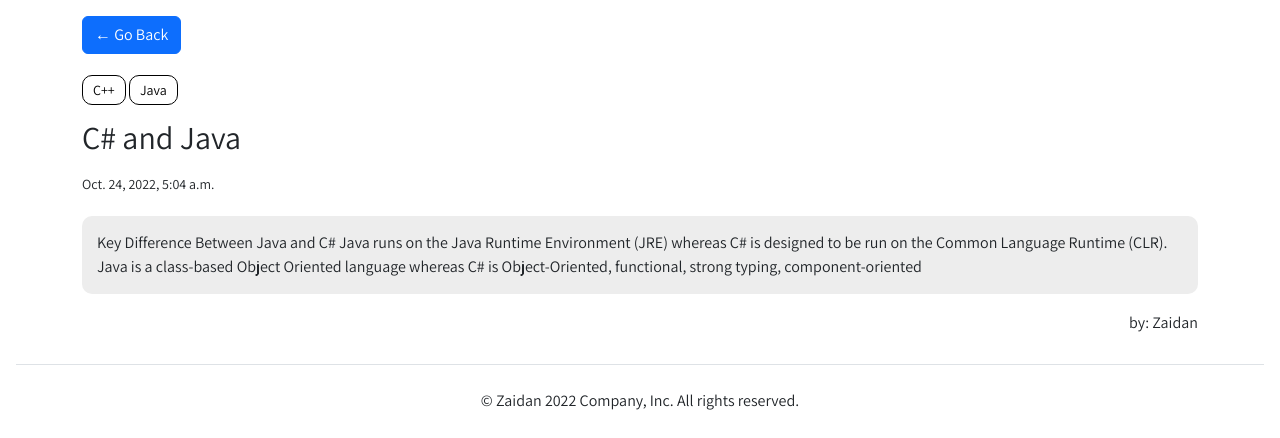
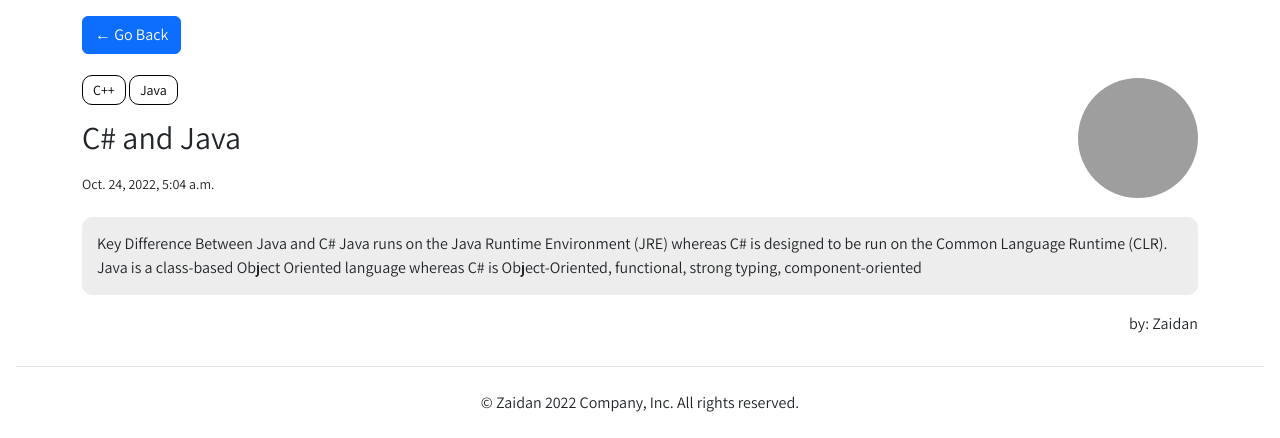
Before and after one commit to bewolve/penguinBLOG, a Django app: a page that uses templates/article.html in a window 1280 px wide. Shown: the part 76-514 px from the top of the page. Run offline with Django 4.2, Linux system fonts and the light colour scheme; data comes from the database, SQL or seed files in the repository; both versions use the stored data as it was after the commit; grey boxes are pictures that could not be loaded.

Commit message:
added default image into models and media files, made css changes to main.css to style newly added changes

```diff
--- a/home/forms.py
+++ b/home/forms.py
@@ -2,8 +2,8 @@ from django.forms import ModelForm
 from .models import Article
 
 
-class ArticleForm (ModelForm):
+class ArticleForm(ModelForm):
     class Meta:
         model = Article
-        fields = '__all__'
-        exclude = ('user', 'slug')
+        fields = "__all__"
+        exclude = ("user", "slug")
--- a/home/models.py
+++ b/home/models.py
@@ -1,41 +1,49 @@
 from django.db import models
 from django.contrib.auth.models import User
 from django.utils.text import slugify
+
 # Create your models here.
 class Category(models.Model):
 
-    title = models.CharField(max_length= 120)
+    title = models.CharField(max_length=120)
+
     class Meta:
-        verbose_name_plural = 'Categories'
+        verbose_name_plural = "Categories"
 
     def __str__(self):
         return self.title
 
 
 class Article(models.Model):
-    user = models.ForeignKey(User, on_delete=models.CASCADE, related_name='article')
-    category = models.ManyToManyField(Category, related_name='article')
+    user = models.ForeignKey(User, on_delete=models.CASCADE, related_name="article")
+    category = models.ManyToManyField(Category, related_name="article")
     slug = models.SlugField(null=True, blank=True)
-    image = models.ImageField(upload_to='uploads/articles/')
-    title = models.CharField(max_length= 120)
+    image = models.ImageField(
+        upload_to="uploads/articles/",
+        null=True,
+        blank=True,
+        default="uploads/articles/noimage.png",
+    )
+    title = models.CharField(max_length=120)
     body = models.TextField()
     created_at = models.DateTimeField(auto_now_add=True)
     updated_at = models.DateTimeField(auto_now=True)
 
     def __str__(self):
-        return f'{self.title[0:50]} - {self.user.username}'
+        return f"{self.title[0:50]} - {self.user.username}"
 
     def save(self, *args, **kwargs):
         self.slug = slugify(self.title[:30])
         super(Article, self).save(*args, **kwargs)
 
 
-
 class Comment(models.Model):
-    user = models.ForeignKey(User, related_name='comments', on_delete=models.CASCADE)
-    article = models.ForeignKey(Article, related_name='comments', on_delete=models.CASCADE)
+    user = models.ForeignKey(User, related_name="comments", on_delete=models.CASCADE)
+    article = models.ForeignKey(
+        Article, related_name="comments", on_delete=models.CASCADE
+    )
     body = models.TextField()
     created_at = models.DateTimeField(auto_now_add=True)
 
     def __str__(self):
-        return f'{self.body[:50]} - {self.user.username}'
+        return f"{self.body[:50]} - {self.user.username}"
--- a/home/views.py
+++ b/home/views.py
@@ -6,64 +6,66 @@ from django.db.models import Q
 from django.contrib.auth import login, logout, authenticate
 
 from .forms import ArticleForm
+
 # Create your views here.
 def home(request):
-    articles = Article.objects.all().order_by('-created_at')
-    q = request.GET.get('q')
-    if request.GET.get('q') is not None:
+    articles = Article.objects.all().order_by("-created_at")
+    q = request.GET.get("q")
+    if request.GET.get("q") is not None:
 
         articles = Article.objects.filter(
-            Q (user__first_name__icontains=q) |
-            Q (title__icontains=q) |
-            Q (category__title__icontains=q)
-
-        ).order_by('-created_at')
+            Q(user__first_name__icontains=q)
+            | Q(title__icontains=q)
+            | Q(category__title__icontains=q)
+        ).order_by("-created_at")
 
     else:
-       q = ""
-
+        q = ""
 
     context = {"articles": articles}
-    return render(request, 'home.html', context)
+    return render(request, "home.html", context)
 
 
 def article(request, slug):
     article = Article.objects.get(slug=slug)
-    context = {'article': article}
-    return render(request, 'article.html', context)
+    context = {"article": article}
+    return render(request, "article.html", context)
 
-@login_required(login_url='login')
+
+@login_required(login_url="login")
 def create(request):
 
-    if request.method =="POST":
+    if request.method == "POST":
         form = ArticleForm(request.POST, request.FILES)
         if form.is_valid():
             if form.is_valid():
-                #form.save() returns a model instance, not another form
+                # form.save() returns a model instance, not another form
                 article = form.save(commit=False)
                 article.user = request.user
                 article.save()
                 form.save_m2m()
 
-            return redirect('home')
+            return redirect("home")
 
     form = ArticleForm()
-    context = {'form': form}
-    return render(request, 'article_form.html', context)
+    form.order_fields(field_order=["title", "body", "image", "category"])
+    context = {"form": form}
+    return render(request, "article_form.html", context)
 
-@login_required(login_url='login')
+
+@login_required(login_url="login")
 def delete_article(request, slug):
     article = Article.objects.get(slug=slug)
 
     if request.method == "POST":
         article.delete()
-        return redirect('home')
+        return redirect("home")
 
-    context = {'obj': article}
+    context = {"obj": article}
     return render(request, "deletepage.html", context)
 
 
-@login_required(login_url='login')
+@login_required(login_url="login")
 def update_article(request, slug):
     article = Article.objects.get(slug=slug)
 
@@ -74,10 +76,8 @@ def update_article(request, slug):
             article.user = request.user
             article.save()
             form.save_m2m()
-            return redirect('article', slug=article.slug)
-
-
+            return redirect("article", slug=article.slug)
 
     form = ArticleForm(instance=article)
-    context = {'form': form}
-    return render(request, 'article_form.html', context)
+    context = {"form": form}
+    return render(request, "article_form.html", context)
--- a/static/main.css
+++ b/static/main.css
@@ -7,6 +7,19 @@ body {
 
 .card-img-top {
     object-fit: cover;
+}
+
+
+.headerflex {
+    display: grid;
+    grid-template-columns: 3fr 1fr;
+}
+
+.article-img {
+    width: 120px;
+    height: 120px;
+    justify-self: end;
+    border-radius: 50%;
 }
 
 .card .card-body .btn:hover {
@@ -34,10 +47,11 @@ a {
     padding: 5px 10px;
     border: 1px black solid;
 }
-.title-head .cat-main:hover{
+
+.title-head .cat-main:hover {
     cursor: pointer;
     color: white;
-    background-color: #006048 ;
+    background-color: #006048;
 }
 
 .nav-link {
--- a/templates/article.html
+++ b/templates/article.html
@@ -7,15 +7,18 @@
     <div class="wrapper">
         <a class="btn btn-primary mb-4" href="{{request.META.HTTP_REFERER}}" role="button">&#8592 Go Back</a>
 
-        <div class="title-head">
-            {% for cat in article.category.all %}
-            <a href="{% url 'home' %}?q={{cat}}"><small class='muted cat-main'>{{cat}}</small></a>
-            {% endfor %}
+        <div class="headerflex">
+            <div class="title-head">
+                {% for cat in article.category.all %}
+                <a href="{% url 'home' %}?q={{cat}}"><small class='muted cat-main'>{{cat}}</small></a>
+                {% endfor %}
 
-            <h2 class="my-3">{{article.title}}</h2>
+                <h2 class="my-3">{{article.title}}</h2>
+                <small class="muted">{{article.created_at}}</small>
+            </div>
+            <img class='article-img' src="{{article.image.url}}" alt="">
         </div>
         <div class="body-article">
-            <small class="muted">{{article.created_at}}</small>
             <p style='border-radius: 10px; background-color: #ededed; padding: 15px; margin: 1.2em 0em'>{{article.body}}
             </p>
         </div>
```
Also changed, not shown: db.sqlite3, home/migrations/0006_alter_article_image.py (added).
